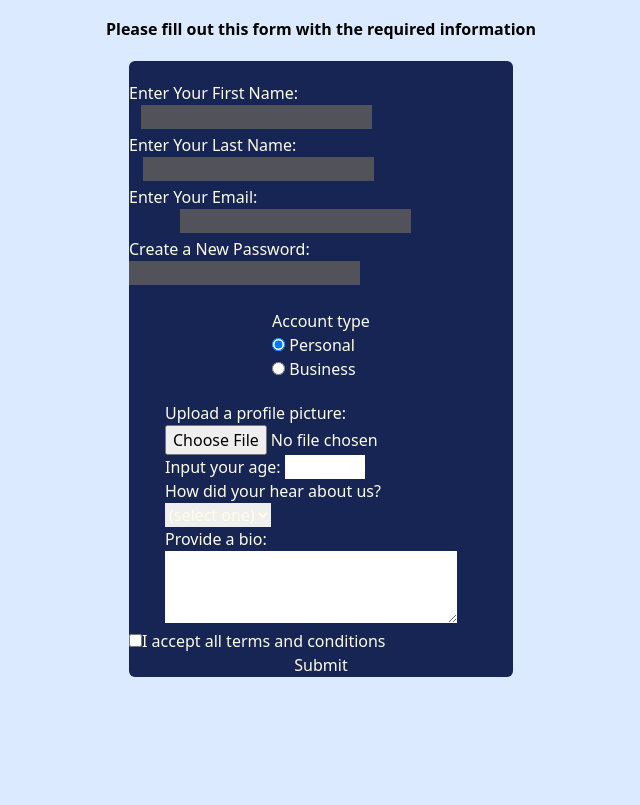
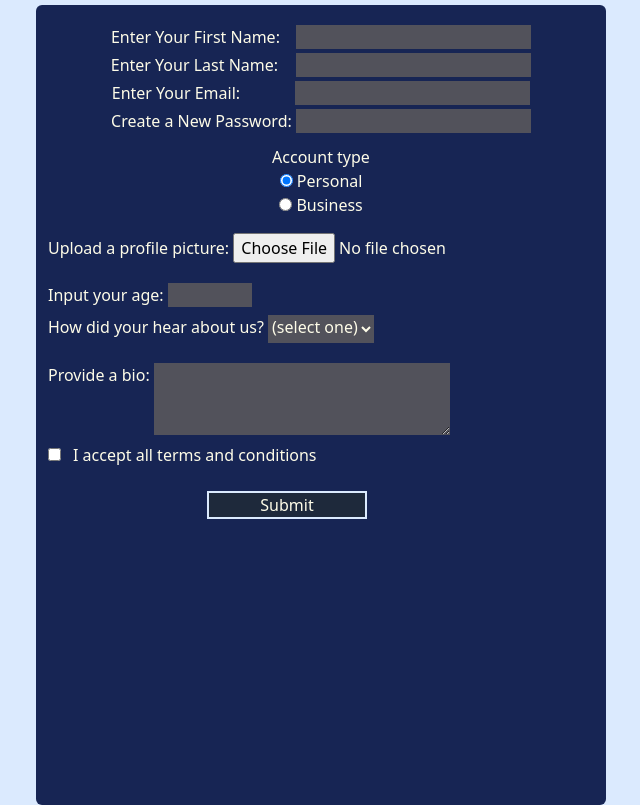
Before and after one commit to ErikaSkalicka/taillwind-form, a website: page src/index.html in a window 1280 px wide. Shown: the part 51-856 px from the top of the page, without its empty margins (319-959 px from the left). Before the commit the page ends 800 px from the top, so only its background shows below. Drawn offline with Linux system fonts and the light colour scheme.

Commit message:
styling second fieldset

```diff
--- a/src/index.html
+++ b/src/index.html
@@ -7,29 +7,28 @@
     <title>Registration Form</title>
 </head>
 <body class="bg-blue-100" >
-    <h1 class="flex justify-center mt-5 mb-5 text-xl font-bold">Registration Form</h1>
-    <p class="text-center mt-5 mb-5 font-bold">Please fill out this form with the required information</p>
+    <h1 class="flex justify-center mt-5 mb-2 text-xl font-bold">Registration Form</h1>
 
-    <form action="" class="flex flex-col m-auto pt-5 bg-blue-950 w-96 text-yellow-50 rounded-md">
-        <fieldset class="flex flex-col mb-5 m-auto">
-            <label class="mb-1"  for="first-name">Enter Your First Name: <input type="text" id="first-name" name="first-name" required class="bg-zinc-600 outline-none ml-3"></label>
+    <form action="" class="flex flex-col m-auto pt-5 bg-blue-950 w-4/5 md:w-[570px] h-screen text-yellow-50 rounded-md">
+        <fieldset class="flex flex-col justify-center items-center">
+            <label class="mb-1"  for="first-name">Enter Your First Name: <input type="text" id="first-name" name="first-name" required class="bg-zinc-600 outline-none ml-3 pl-1 "></label>
             <label class="mb-1" for="second-name">Enter Your Last Name: <input type="text" id="second-name" name="second-name" required
-            class="bg-zinc-600 outline-none ml-[14px]"></label>
+            class="bg-zinc-600 outline-none ml-[14px] pl-1"></label>
             <label class="mb-1" for="email">Enter Your Email: <input type="email" id="email" name="email" required
-            class="bg-zinc-600 outline-none ml-[51px]"></label>
+            class="bg-zinc-600 outline-none ml-[51px] pl-1"></label>
             <label class="mb-1" for="new-password">Create a New Password: <input type="password" id="new-password" name="new-password" pattern="[a-z0-9]{8,}" required
-            class="bg-zinc-600 outline-none"></label>
+            class="bg-zinc-600 outline-none pl-1" ></label>
         </fieldset>
-        <fieldset class="flex flex-col m-auto mb-5">
+        <fieldset class="flex flex-col justify-center items-center text-center mt-2 ">
             <legend>Account type</legend>
             <label  for="personal-accout"><input type="radio" id="personal-accout" name="account-type" checked> Personal</label>
             <label  for="business-account"><input type="radio" id="business-account" name="account-type"> Business</label>
         </fieldset>
-        <fieldset class="flex flex-col w-8 m-auto  border-gray-700">
-            <label for="profile-picture">Upload a profile picture: <input type="file" id="profile-picture" name="file"></label>
-            <label for="age">Input your age: <input type="number" name="age" min="13" max="90"></label>
-            <label for="referrer">How did your hear about us?
-                <select id="referrer" name="referrer">
+        <fieldset class="flex flex-col mt-2">
+            <label class="mb-5 pl-3" for="profile-picture">Upload a profile picture: <input class="mt-2" type="file" id="profile-picture" name="file"></label>
+            <label class="pl-3 mb-2" for="age">Input your age: <input class="bg-zinc-600 pl-1 outline-none" type="number" name="age" min="13" max="90"></label>
+            <label class="pl-3 mb-5" for="referrer">How did your hear about us?
+                <select class="bg-zinc-600 pb-1 outline-none" id="referrer" name="referrer">
                     <option value="">(select one)</option>
                     <option value="1">Friends</option>
                     <option value="2">YouTube</option>
@@ -37,12 +36,12 @@
                     <option value="4">Other</option>
                 </select>
             </label>
-            <label for="bio">Provide a bio:
-                <textarea id="bio" name="bio" rows="3" cols="30" palceholder="I like coding from home..."></textarea>
+            <label class="pl-3 flex" for="bio">Provide a bio:
+                <textarea class="bg-zinc-600 pl-1 ml-1 outline-none" id="bio" name="bio" rows="3" cols="30" palceholder="I like coding from home..."></textarea>
             </label>
         </fieldset>
-        <label for="term-and-conditions"><input id="term-and-conditions" type="checkbox" name="term-and-conditions" required>I accept all terms and conditions</label>
-        <input type="submit" value="Submit"></input>
+        <label class="pl-3 mb-2 mt-2" for="term-and-conditions"><input class="mr-3" id="term-and-conditions" type="checkbox" name="term-and-conditions" required>I accept all terms and conditions</label>
+        <input class="mt-4 ml-[30%] w-40 bg-slate-800 border-2 border-blue-100" type="submit" value="Submit"></input>
     </form>
 </body>
 </html>
```
Also changed, not shown: src/output.css.
